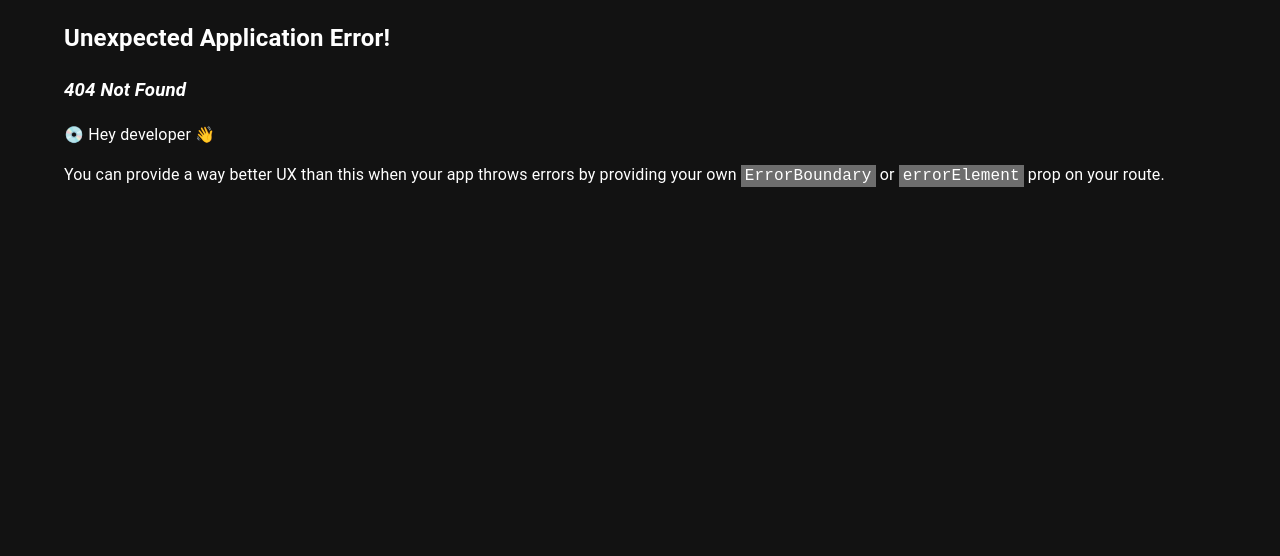
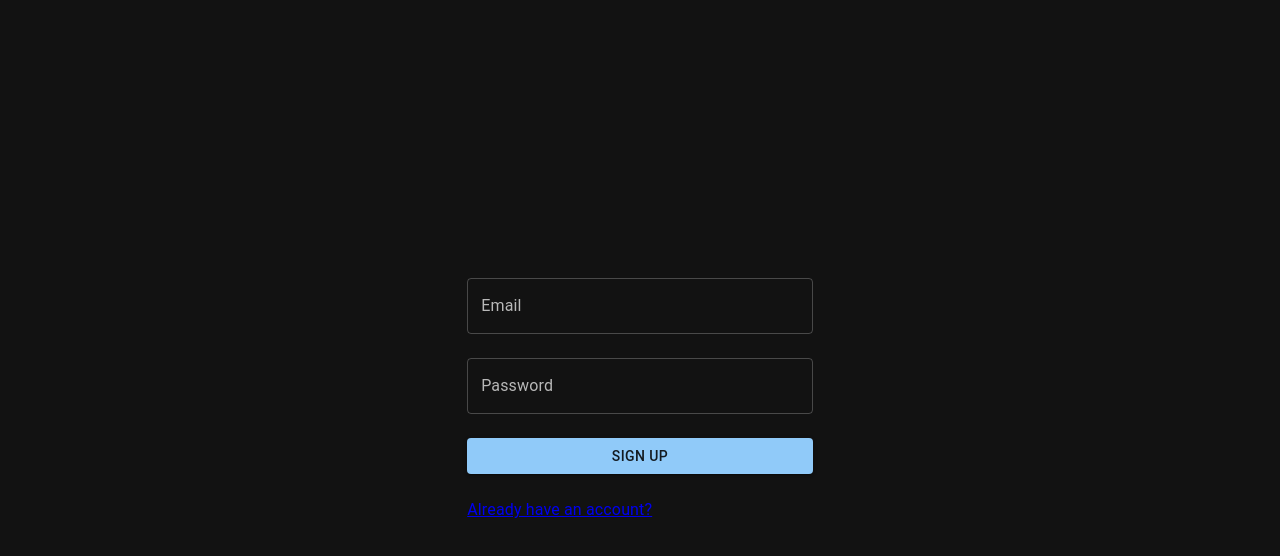
Before and after one commit to IvanOrsh/shm-chatter-ui, a React (Vite) app: page /signup in a window 1280 px wide. Before the commit this address had no page. Shown: the top 556 px of the page. Built offline with nearby package versions, Linux system fonts and the light colour scheme.

Commit message:
refactor: login/signup

```diff
--- a/src/components/auth/Auth.tsx
+++ b/src/components/auth/Auth.tsx
@@ -1,7 +1,14 @@
 import { Button, Stack, TextField } from "@mui/material";
-import { useState } from "react";
+import { PropsWithChildren, useState } from "react";
 
-export function Auth() {
+type AuthProps = {
+  submitLabel: string;
+  onSubmit: (credentials: { email: string; password: string }) => Promise<void>;
+};
+
+export function Auth(props: PropsWithChildren<AuthProps>) {
+  const { submitLabel, onSubmit, children } = props;
+
   const [email, setEmail] = useState("");
   const [password, setPassword] = useState("");
 
@@ -32,7 +39,10 @@ export function Auth() {
         onChange={(e) => setPassword(e.target.value)}
         value={password}
       />
-      <Button variant="contained">Login</Button>
+      <Button variant="contained" onClick={() => onSubmit({ email, password })}>
+        {submitLabel}
+      </Button>
+      {children}
     </Stack>
   );
 }
--- /dev/null
+++ b/src/components/auth/Login.tsx
@@ -0,0 +1,10 @@
+import { Link } from "react-router-dom";
+import { Auth } from "./Auth";
+
+export function Login() {
+  return (
+    <Auth submitLabel="Log in" onSubmit={async () => {}}>
+      <Link to={"/signup"}>Don't have an account?</Link>
+    </Auth>
+  );
+}
--- /dev/null
+++ b/src/components/auth/SignUp.tsx
@@ -0,0 +1,11 @@
+import { Link } from "react-router-dom";
+
+import { Auth } from "./Auth";
+
+export function SignUp() {
+  return (
+    <Auth submitLabel="Sign Up" onSubmit={async () => {}}>
+      <Link to={"/login"}>Already have an account?</Link>
+    </Auth>
+  );
+}
```
Also changed, not shown: src/components/Routes.tsx (+7 -2 lines).
